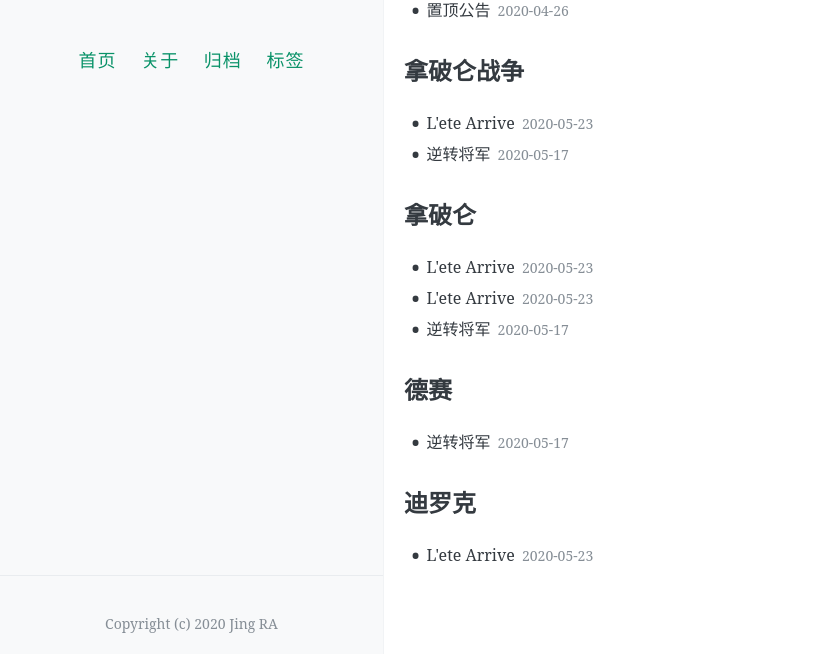
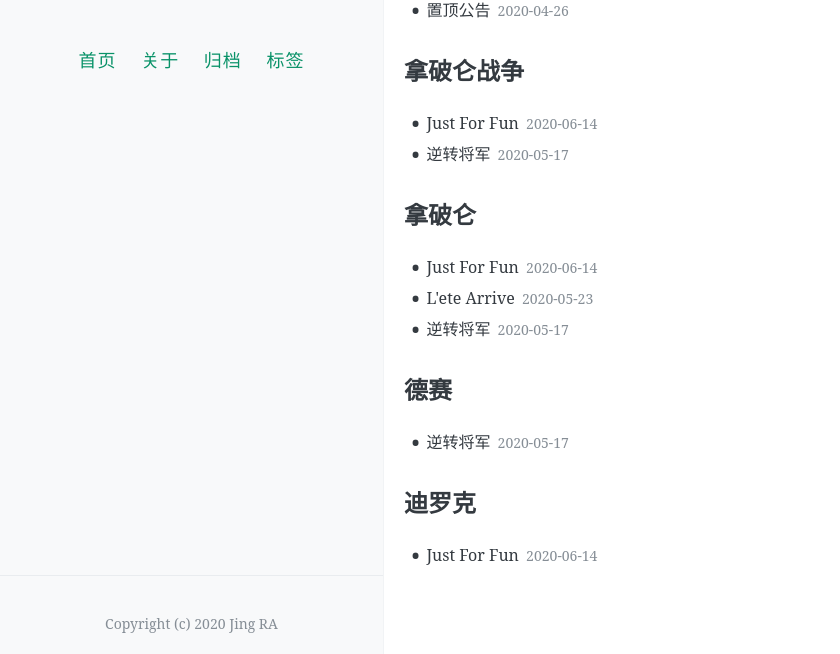
Before and after one commit to JingRA/JingRA, a Jekyll site: the page built from tags/index.html, in a window 1280 px wide. Shown: the part 229-883 px from the top of the page, without its empty margins (0-840 px from the left). Built offline with Jekyll 4.4.1, drawn with Linux system fonts in a browser that asks for light colours; comment, search, counter and statistics services are not loaded.

Commit message:
Update 2020-06-14-Just For Fun.md

```diff
--- a/_posts/2020-06-14-Just For Fun.md
+++ b/_posts/2020-06-14-Just For Fun.md
@@ -1,7 +1,7 @@
 ---
 layout: post
-title: L'ete Arrive
-date: 2020-05-23
+title: Just For Fun
+date: 2020-06-14
 author: Jing RA
 tags: [拿破仑战争, 拿破仑, 迪罗克]
 comments: true
```
